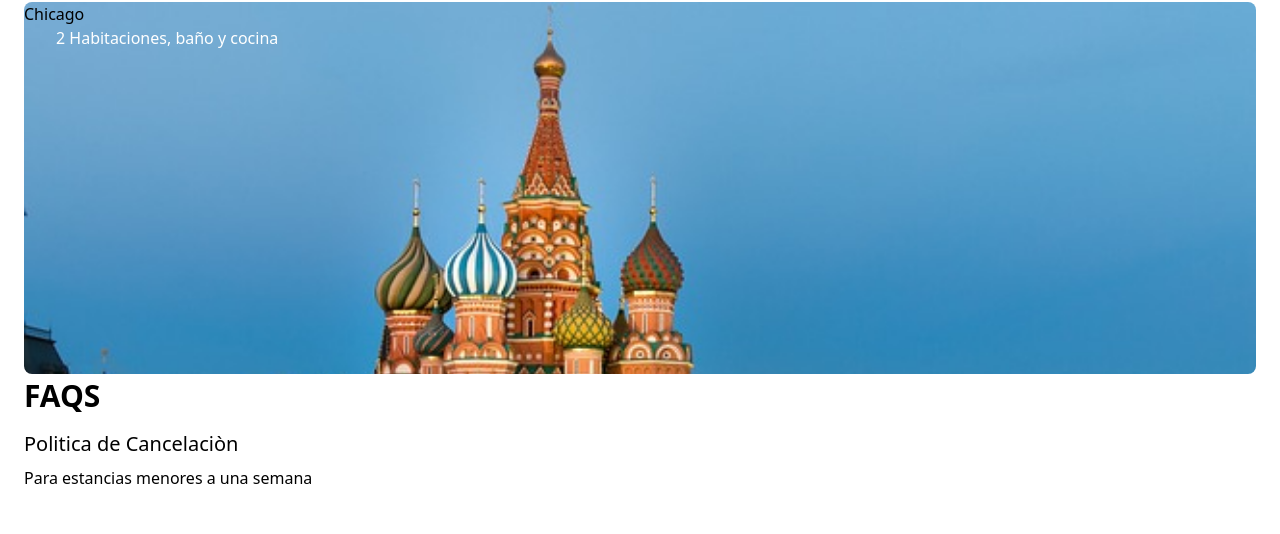
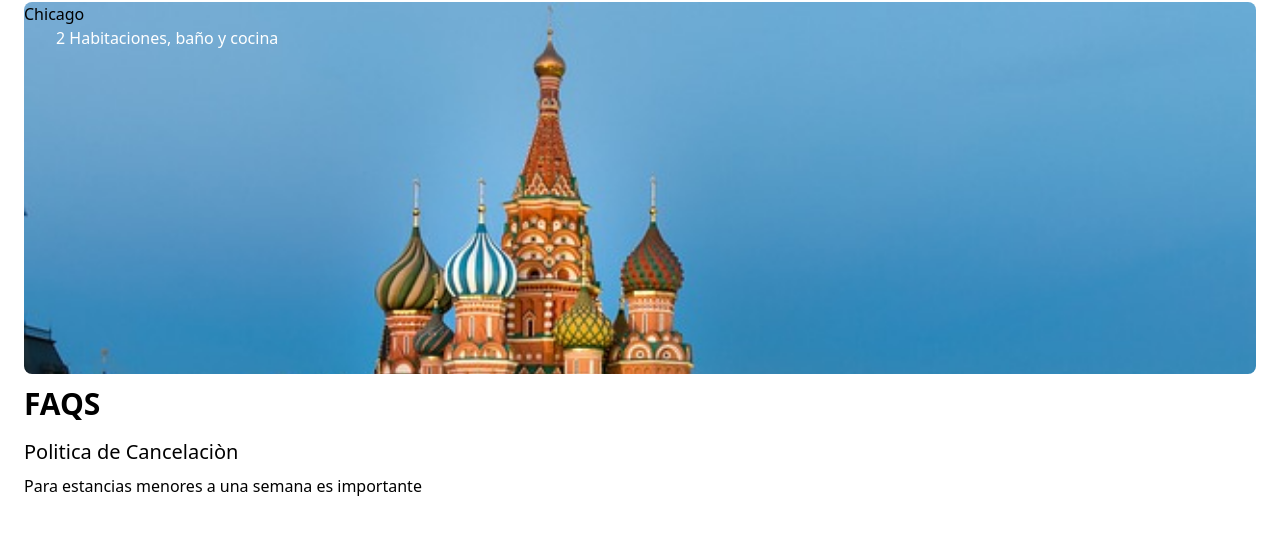
Before and after one commit to Andres1410/travel-App, a React (Vite) app: page / in a window 1280 px wide. Shown: the part 896-1430 px from the top of the page. Built offline with nearby package versions, Linux system fonts and the light colour scheme.

Commit message:
re mejorado

```diff
--- a/src/pages/MyGeneral.jsx
+++ b/src/pages/MyGeneral.jsx
@@ -83,17 +83,18 @@ function MyGeneral() {
                         </div>
                     </div>
                 </div>
-                <br />
+
 
                 <div className="w-full h-full" id="faqs">
                     <div className="w-full h-full px-6 flex flex-col space-y-4">
-                        <p className="text-3xl text-primary font-semibold mt-12">FAQS</p>
+                        <p className="text-3xl text-primary font-semibold mt-20">FAQS</p>
                         <div>
                             <p className="text-xl font-medium text-primary">
                                 Politica de Cancelaciòn
                             </p>
                             <p className="text-md pt-2">
                                 Para estancias menores a una semana
+                                es importante
                             </p>
                         </div>
                     </div>
```
